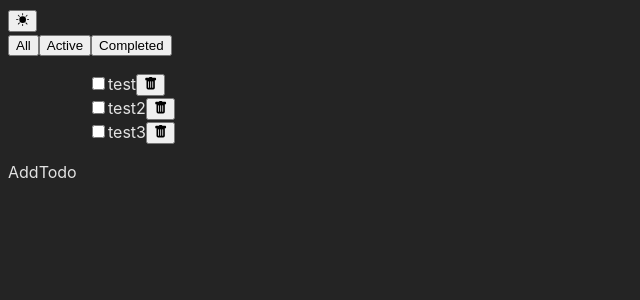
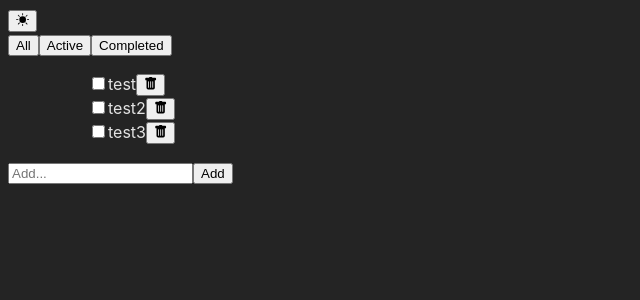
Before and after one commit to jgjung9/simple-todo-app, a React (Vite) app: page / in a window 1280 px wide. Shown: the top 300 px of the page, without its empty margins (0-640 px from the left). Built offline with nearby package versions, Linux system fonts and the light colour scheme.

Commit message:
Add AddTodo and Update handle function for AddTodo in Todos

```diff
--- a/src/components/AddTodo.tsx
+++ b/src/components/AddTodo.tsx
@@ -1,3 +1,32 @@
-export default function AddTodo() {
-  return <form>AddTodo</form>;
+import { useState } from 'react';
+
+interface AddTodoProps {
+  onAdd: (text: string) => void;
 }
+
+export default function AddTodo({ onAdd }: AddTodoProps) {
+  const [text, setText] = useState('');
+
+  const handleTextChange = (e: React.ChangeEvent<HTMLInputElement>) =>
+    setText(e.target.value);
+  const handleSubmit = (e: React.FormEvent<HTMLFormElement>) => {
+    e.preventDefault();
+    const todoText = text.trim();
+    if (todoText) {
+      onAdd(todoText);
+    }
+    setText('');
+  };
+
+  return (
+    <form onSubmit={handleSubmit}>
+      <input
+        type='text'
+        value={text}
+        placeholder='Add...'
+        onChange={handleTextChange}
+      />
+      <button type='submit'>Add</button>
+    </form>
+  );
+}
--- a/src/components/Todos.tsx
+++ b/src/components/Todos.tsx
@@ -3,6 +3,7 @@ import { setTodosInLocal } from '../utils/todos';
 import AddTodo from './AddTodo';
 import TodoItem from './TodoItem';
 import { useRecoilState } from 'recoil';
+import * as uuid from 'uuid';
 
 export default function Todos() {
   const [todos, setTodos] = useRecoilState(todoList);
@@ -19,6 +20,11 @@ export default function Todos() {
     setTodos(deleted);
     setTodosInLocal(deleted);
   };
+  const handleTodoAdd = (text: string) => {
+    const added = [...todos, { id: uuid.v4(), text, isComplete: false }];
+    setTodos(added);
+    setTodosInLocal(added);
+  };
 
   return (
     <>
@@ -32,7 +38,7 @@ export default function Todos() {
           />
         ))}
       </ul>
-      <AddTodo />
+      <AddTodo onAdd={handleTodoAdd} />
     </>
   );
 }
```
